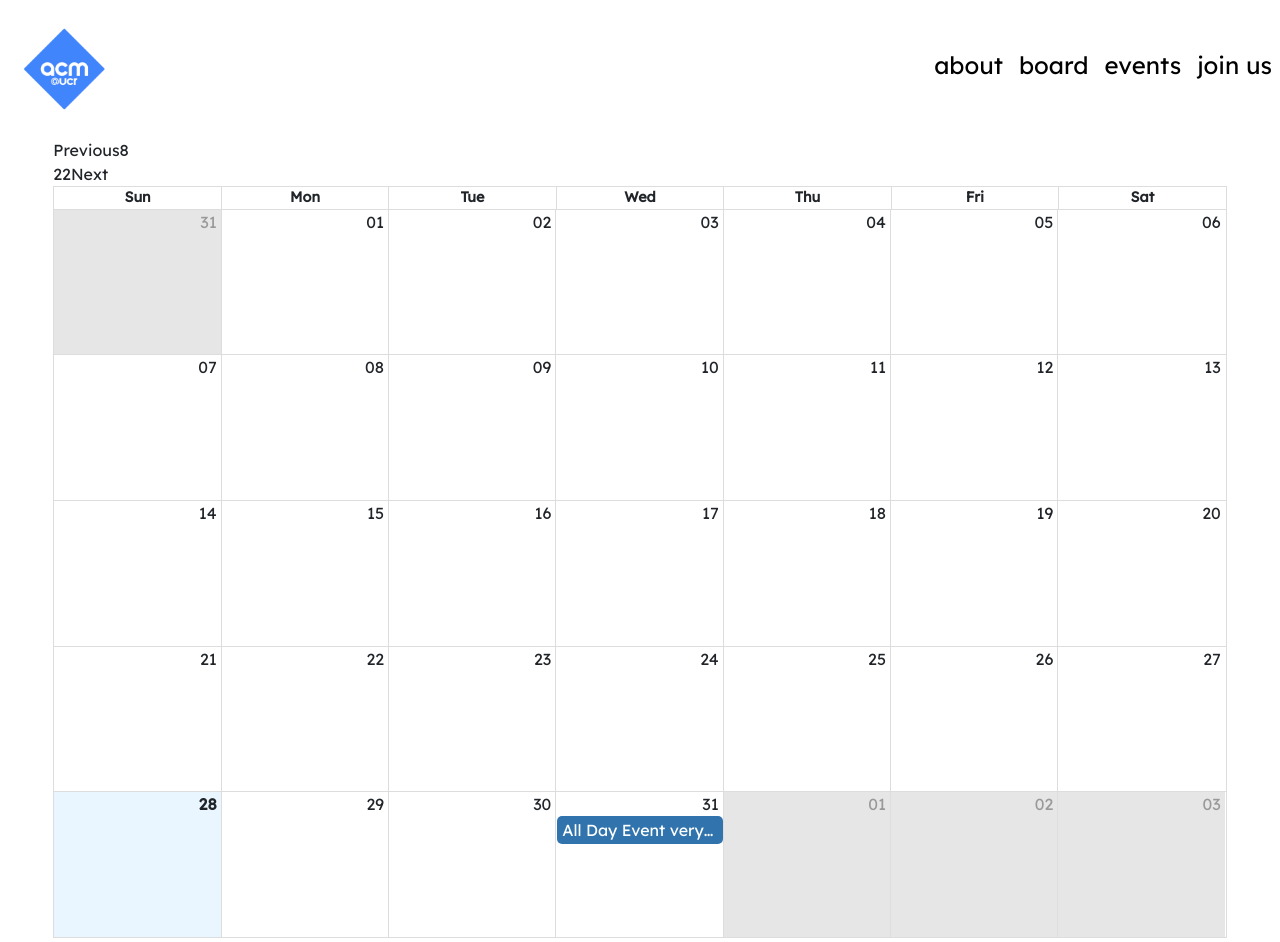
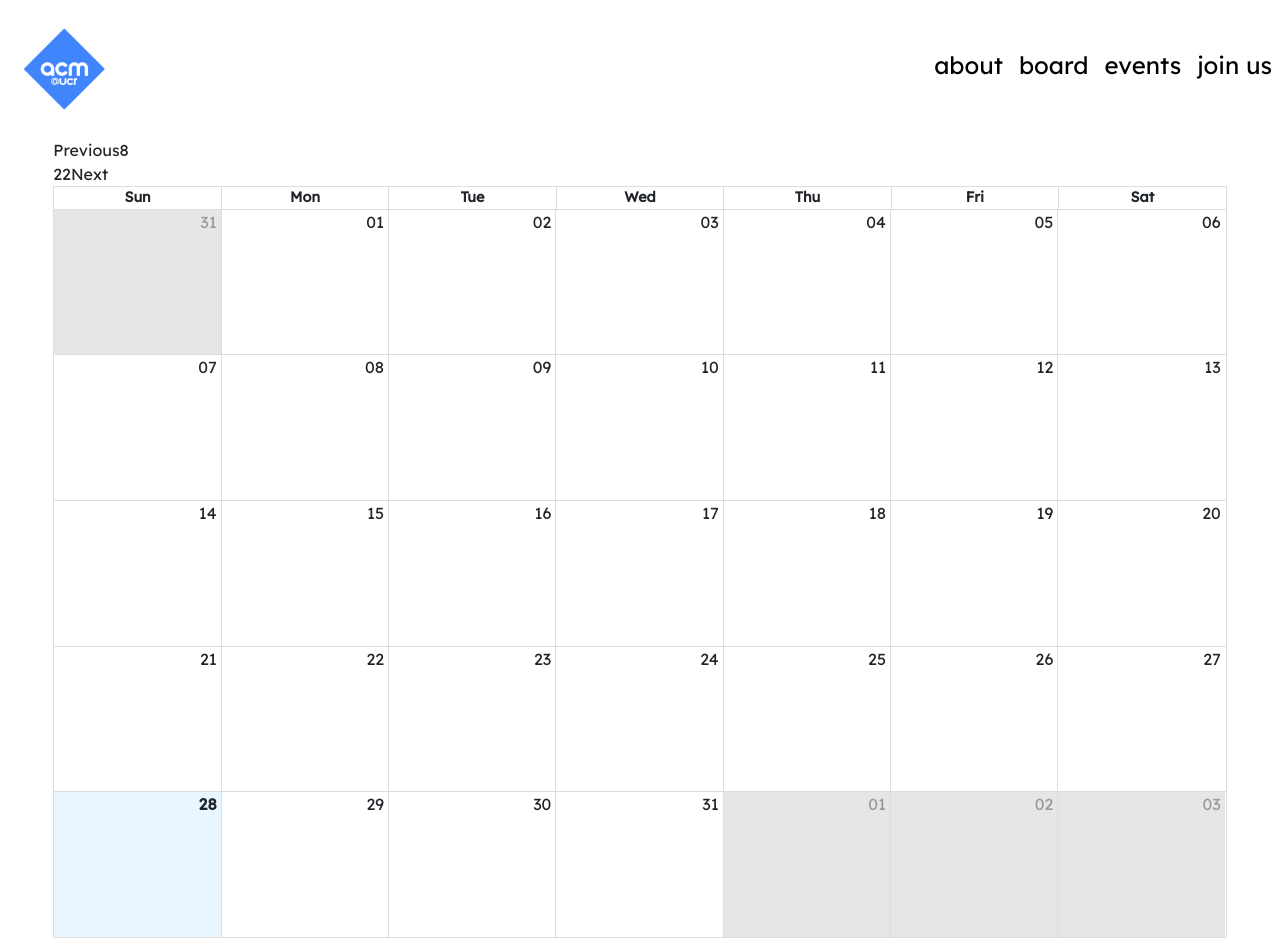
Before and after one commit to acm-ucr/acm-hydra, a Next.js app: page /events in a window 1280 px wide. Shown: the top 942 px of the page. Built offline with nearby package versions, Linux system fonts and the light colour scheme.

Commit message:
custom event

```diff
--- a/components/CalendarEvents.js
+++ b/components/CalendarEvents.js
@@ -10,26 +10,26 @@ const events = [
 		id: 0,
 		title: "All Day Event very long title",
 		allDay: true,
-		start: new Date(2022, 8, 0),
-		end: new Date(2022, 8, 1),
+		start: new Date(2022, 8, 6, 12, 1, 0),
+		end: new Date(2022, 8, 6, 11, 45, 0),
 	},
 	{
 		id: 1,
 		title: "Long Event",
-		start: new Date(2022, 8, 7),
-		end: new Date(2022, 8, 10),
+		start: new Date(2022, 8, 7, 12, 1, 0),
+		end: new Date(2022, 8, 7, 11, 45, 0),
 	},
 
 	{
 		id: 2,
-		title: "DTS STARTS",
-		start: new Date(2022, 8, 13, 0, 0, 0),
-		end: new Date(2022, 8, 20, 0, 0, 0),
+		title: { title: "POGGERS", time: "5PM" },
+		start: new Date(2022, 8, 13, 12, 1, 0),
+		end: new Date(2022, 8, 13, 11, 45, 0),
 	},
 ];
 
 const CustomToolbar = event => {
-	console.log(event);
+	// console.log(event);
 
 	return (
 		<div>
@@ -38,6 +38,19 @@ const CustomToolbar = event => {
 			<br />
 			{event.date.getFullYear() % 100}
 			<button onClick={() => event.onNavigate("NEXT")}>Next</button>
+		</div>
+	);
+};
+
+const CustomEvent = event => {
+	return (
+		<div>
+			{event.title.title}
+			<br />
+			{event.title.time}
+			{/* {event.slotStart.getHours()}<br />
+            {event.slotStart.toLocaleTimeString(navigator.language, { hour: '2-digit', minute: '2-digit' })}<br />
+            {event.slotEnd.toLocaleTimeString(navigator.language, { hour: '2-digit', minute: '2-digit' })} */}
 		</div>
 	);
 };
@@ -51,10 +64,11 @@ const CalendarEvents = () => {
 						className='font-lexend w-full'
 						events={events}
 						localizer={mLocalizer}
-						step={30}
-						views={["month"]}
+						// step={30}
+						// views={["month"]}
+						defaultView='month'
 						components={{
-							// event: EventComponent,
+							event: CustomEvent,
 							toolbar: CustomToolbar,
 						}}
 					/>
```
